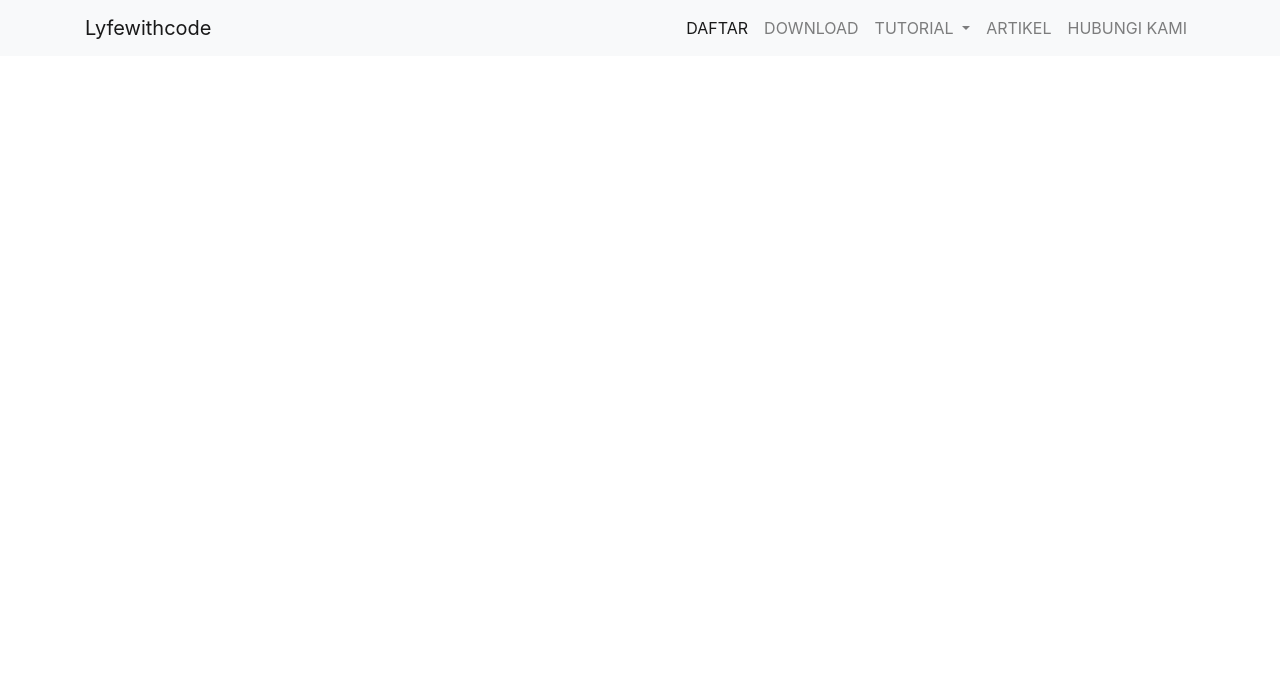
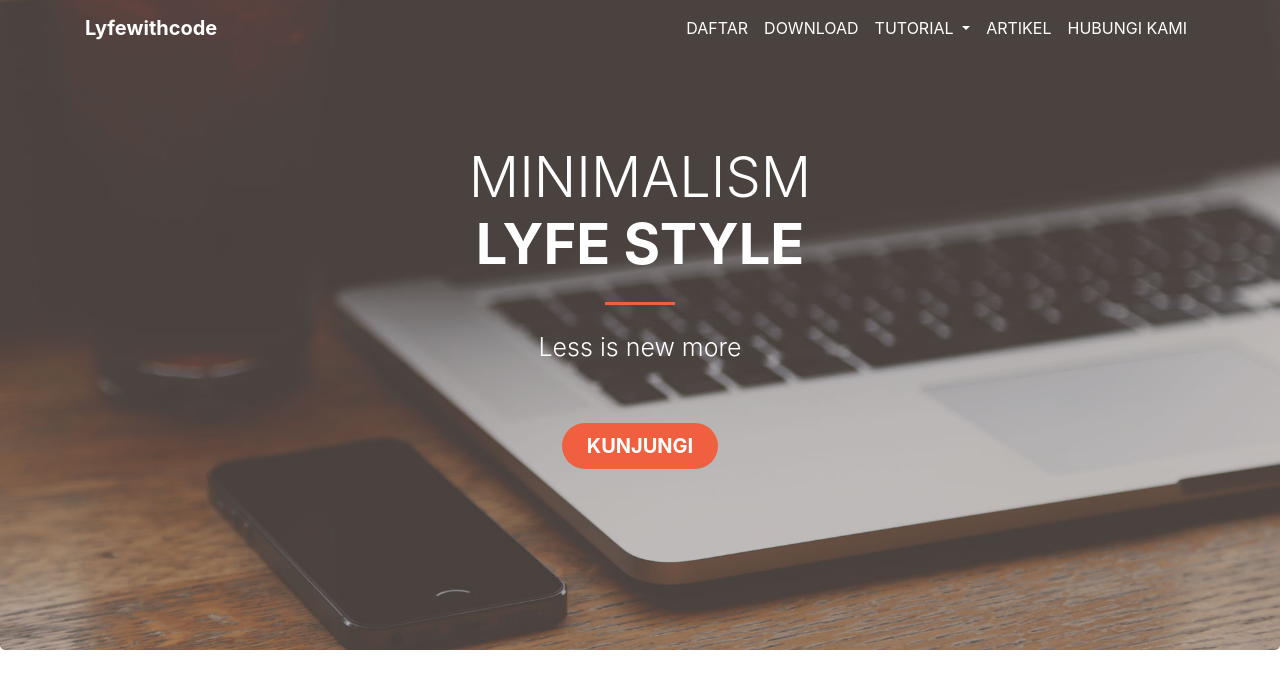
Before and after one commit to lyfewithcode/webdev-bootstrap, a plain HTML site: page index.html in a window 1280 px wide. Shown: the top 688 px of the page. Drawn offline with Linux system fonts and the light colour scheme.

Commit message:
Membuat jumbotron

```diff
--- a/index.html
+++ b/index.html
@@ -7,26 +7,27 @@
 
     <!-- Bootstrap CSS -->
     <link rel="stylesheet" href="css/bootstrap.min.css">
+    <link rel="stylesheet" href="style.css">
 
     <title>Hello, world!</title>
   </head>
   <body id="page-top">
-    <nav class="navbar  navbar-expand-lg navbar-light bg-light fixed-top" id="mainNav">
+    <nav class="navbar  navbar-expand-lg navbar-light bg-transparent fixed-top" id="mainNav">
       <div class="container">
-        <a class="navbar-brand" href="#page-top">Lyfewithcode</a>
+        <a class="navbar-brand font-weight-bold text-white" href="#page-top">Lyfewithcode</a>
         <button class="navbar-toggler navbar-toggler-right" type="button" data-toggle="collapse" data-target="#navbarNav" aria-controls="navbarNav" aria-expanded="false" aria-label="Toggle navigation">
           <span class="navbar-toggler-icon"></span>
         </button>
         <div class="collapse navbar-collapse" id="navbarNav">
           <ul class="navbar-nav ml-auto">
             <li class="nav-item active">
-              <a class="nav-link js-scroll-trigger" href="#daftar">DAFTAR <span class="sr-only">(current)</span></a>
+              <a class="nav-link js-scroll-trigger text-white" href="#daftar">DAFTAR <span class="sr-only">(current)</span></a>
             </li>
             <li class="nav-item">
-              <a class="nav-link js-scroll-trigger" href="#download">DOWNLOAD</a>
+              <a class="nav-link js-scroll-trigger text-white" href="#download">DOWNLOAD</a>
             </li>
             <li class="nav-item dropdown">
-              <a class="nav-link dropdown-toggle" href="#tutorial" id="navbarDropdown" role="button" data-toggle="dropdown" aria-haspopup="true" aria-expanded="false">
+              <a class="nav-link dropdown-toggle text-white" href="#tutorial" id="navbarDropdown" role="button" data-toggle="dropdown" aria-haspopup="true" aria-expanded="false">
                 TUTORIAL
               </a>
               <div class="dropdown-menu" aria-labelledby="navbarDropdown">
@@ -38,20 +39,23 @@
               </div>
             </li>
             <li class="nav-item">
-              <a class="nav-link js-scroll-trigger" href="#artikel">ARTIKEL</a>
+              <a class="nav-link js-scroll-trigger text-white" href="#artikel">ARTIKEL</a>
             </li>
             <li class="nav-item">
-              <a class="nav-link js-scroll-trigger" href="#hubungiKami">HUBUNGI KAMI</a>
+              <a class="nav-link js-scroll-trigger text-white" href="#hubungiKami">HUBUNGI KAMI</a>
             </li>
           </ul>
         </div>
       </div>
     </nav>
-    <br><br><br><br><br><br><br><br><br><br><br><br><br><br><br><br><br><br><br><br><br><br><br><br><br><br><br><br><br><br><br><br><br><br><br><br><br><br><br><br>
-    <br><br><br><br><br><br><br><br><br><br><br><br><br><br><br><br><br><br><br><br><br><br><br><br><br><br><br><br><br><br><br><br><br><br><br><br><br><br><br><br>
-    <br><br><br><br><br><br><br><br><br><br><br><br><br><br><br><br>
-    <script src="js/jquery-3.5.1.slim.min.js"></script>
-    <script src="js/bootstrap.bundle.min.js"></script>
+    <div class="jumbotron">
+      <div class="container">
+        <h1 class="display-4">MINIMALISM<br><span class="font-weight-bold">LYFE STYLE</span></h1>
+        <hr class="my-4">
+        <p class="lead">Less is new more</p>
+        <a class="btn btn-primary btn-lg font-weight-bold" href="#" role="button">KUNJUNGI</a>
+      </div>
+    </div>
 
   </body>
 </html>
--- /dev/null
+++ b/style.css
@@ -0,0 +1,28 @@
+.jumbotron {
+    background-image: url("img/slider.jpg");
+    background-size: cover;
+    height: 770px;
+    text-align: center;
+    margin-top: -120px;
+}
+.jumbotron .display-4 {
+    color: white;
+    margin-top: 200px;
+}
+.jumbotron p {
+    color: white;
+    font-size: 25px;
+}
+.jumbotron hr {
+    border-color: #f05f40;
+    width: 70px;
+    border-width: 3px;
+}
+.jumbotron .btn {
+    background-color: #f05f40;
+    border: none;
+    border-radius: 25px;
+    padding-right: 25px;
+    padding-left: 25px;
+    margin-top: 40px;
+}
```
Also changed, not shown: img/bali.jpg (added), img/slider.jpg (added).
